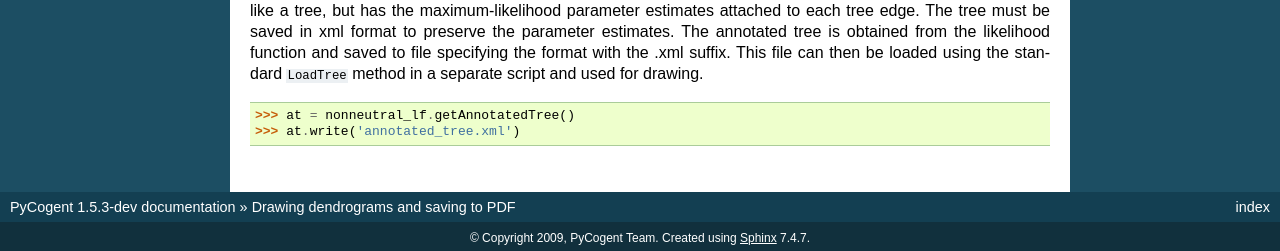
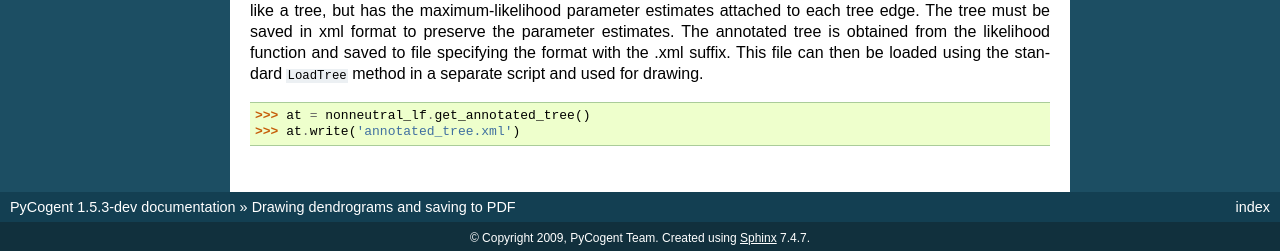
Before and after one commit to cogent3/cogent3, a Sphinx documentation site: the page built from doc/examples/draw_dendrogram.rst, in a window 1280 px wide. Shown: the part 960-1211 px from the top of the page. Built offline with Sphinx 7.4.7, drawn with Linux system fonts in a browser that asks for light colours; formulas are drawn with MathJax 3; pages that are not in the unit, such as notebooks, are missing from menus.

Commit message:
getAnnotatedTree to get_annotated_tree

```diff
--- a/doc/cookbook/using_likelihood_to_perform_evolutionary_analyses.rst
+++ b/doc/cookbook/using_likelihood_to_perform_evolutionary_analyses.rst
@@ -428,7 +428,7 @@ If written to file in xml format, then model parameters will be saved. This can
 
 .. doctest::
 
-    >>> annot_tree = lf.getAnnotatedTree()
+    >>> annot_tree = lf.get_annotated_tree()
     >>> print annot_tree.getXML() #doctest: +SKIP
     <?xml version="1.0"?>
     <clade>
@@ -623,7 +623,7 @@ We need an annotated tree object to do the drawing, we write this out to an XML
 
 .. doctest::
 
-    >>> annot_tree = lf.getAnnotatedTree()
+    >>> annot_tree = lf.get_annotated_tree()
     >>> annot_tree.write('result_tree.xml')
 
 We first import an unrooted dendrogram and then generate a heat mapped image to file where edges are colored red by the magnitude of ``omega`` with maximal saturation when ``omega=1``.
--- a/doc/examples/codon_models.rst
+++ b/doc/examples/codon_models.rst
@@ -191,7 +191,7 @@ To get all the parameter MLEs (branch lengths, GTR terms, etc ..) into the alter
 
 .. doctest::
 
-    >>> annot_tree = lf.getAnnotatedTree()
+    >>> annot_tree = lf.get_annotated_tree()
     >>> omega_mle = lf.get_param_value('omega')
 
 We can then construct a new likelihood function, specifying the rate-class properties.
--- a/doc/examples/draw_dendrogram.rst
+++ b/doc/examples/draw_dendrogram.rst
@@ -62,7 +62,7 @@ It's typically better to not have the analysis and drawing code in the same scri
 
 .. doctest::
 
-    >>> at = nonneutral_lf.getAnnotatedTree()
+    >>> at = nonneutral_lf.get_annotated_tree()
     >>> at.write('annotated_tree.xml')
 
 .. we clean up after ourselves, deleting the file
--- a/doc/examples/neutral_test.rst
+++ b/doc/examples/neutral_test.rst
@@ -127,7 +127,7 @@ Get out an annotated tree, it looks just like a tree, but has the maximum-likeli
 
 .. doctest::
 
-    >>> at = lf.getAnnotatedTree()
+    >>> at = lf.get_annotated_tree()
 
 The lnL's from the two models are now used to calculate the likelihood ratio statistic (``LR``) it's degrees-of-freedom (``df``) and the probability (``P``) of observing the LR.
 
--- a/doc/examples/reuse_results.rst
+++ b/doc/examples/reuse_results.rst
@@ -51,7 +51,7 @@ The essential object for reuse is an annotated tree these capture the parameter
 
 .. doctest::
 
-    >>> at=lf.getAnnotatedTree()
+    >>> at=lf.get_annotated_tree()
     >>> at.write('tree.xml')
 
 We load the tree as per usual
```
Also changed, not shown: 3 other files.
